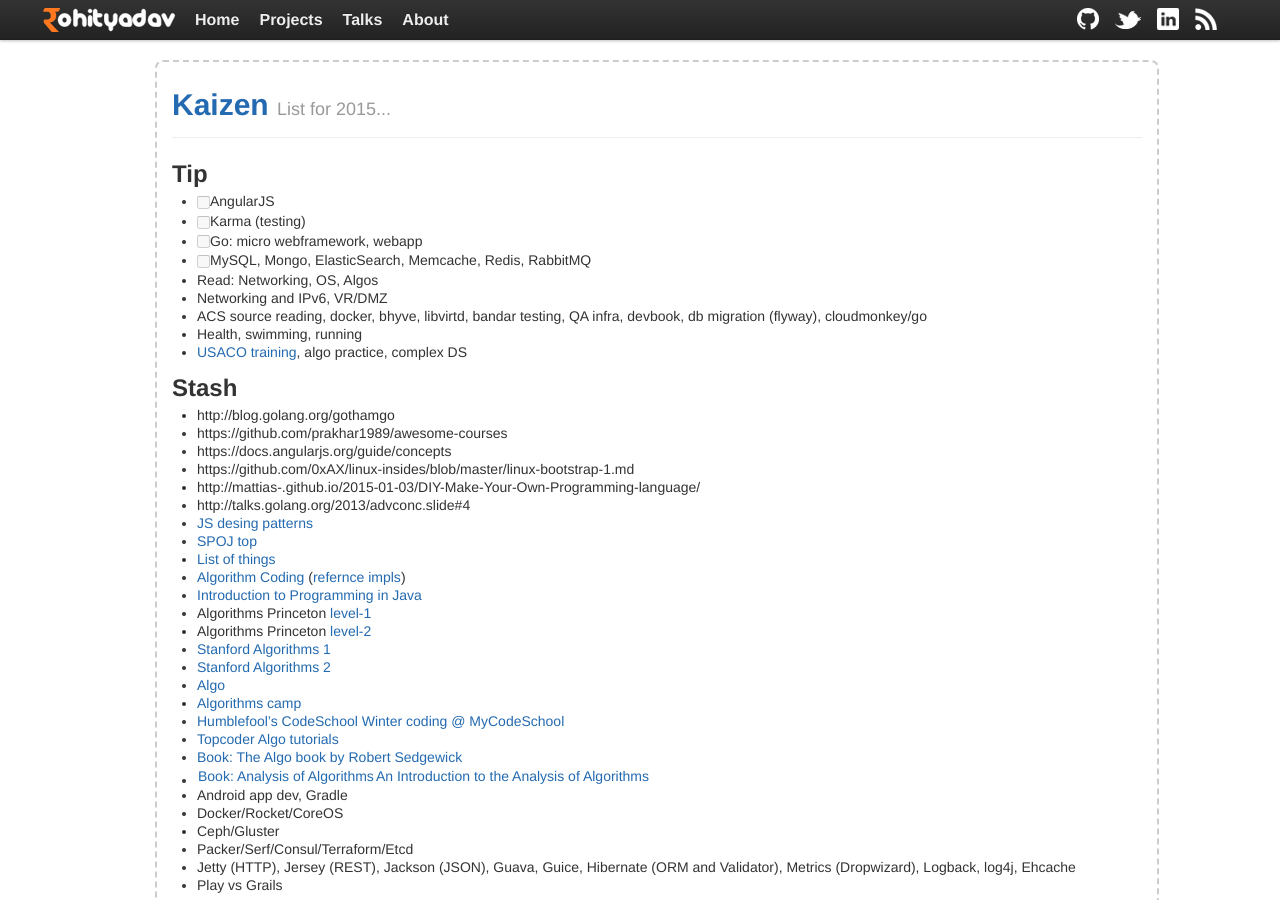
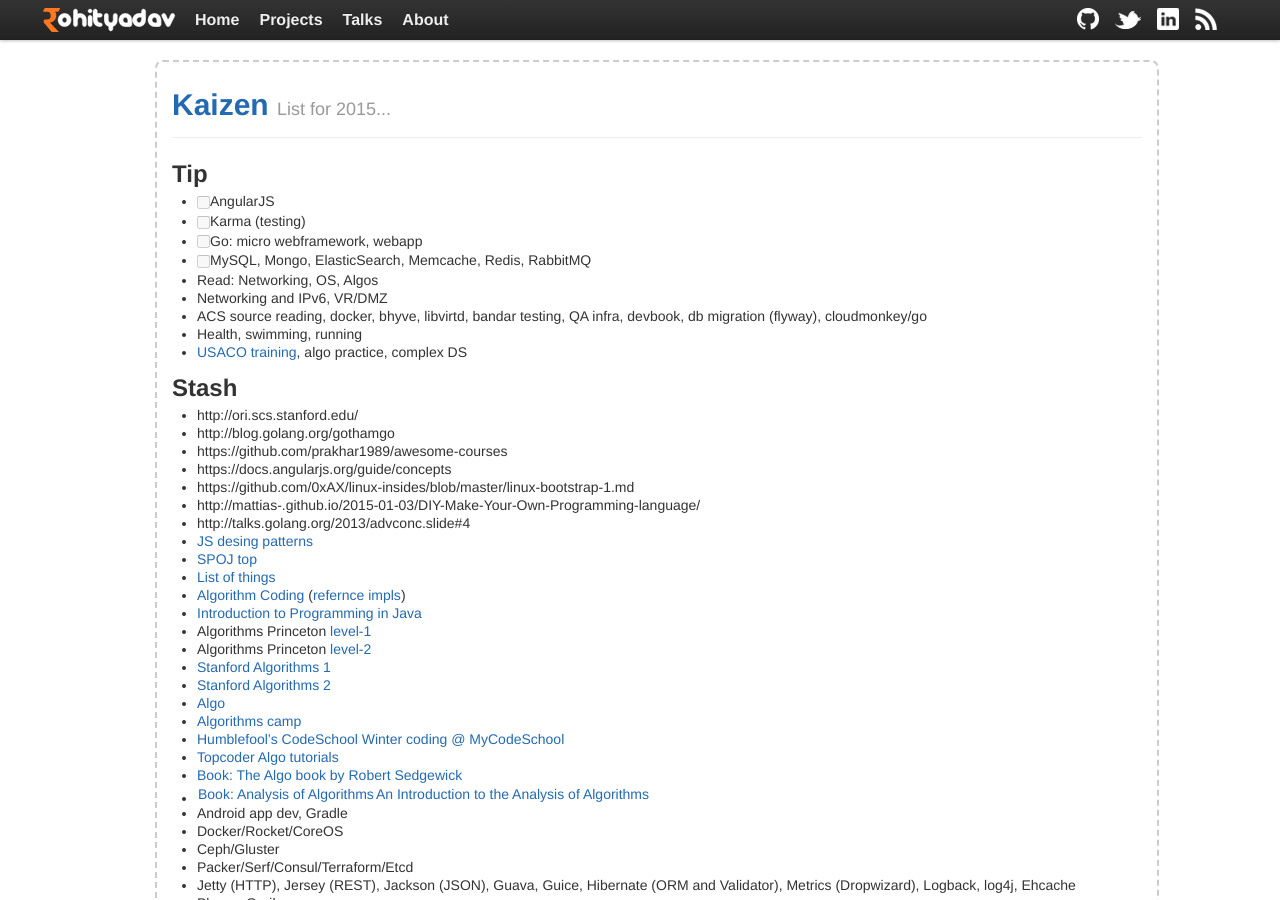
Before and after one commit to rohityadavcloud/rohityadavcloud.github.io, a Jekyll site: the page built from kaizen/index.markdown, in a window 1280 px wide and 900 px high. Built offline with Jekyll 4.4.1, drawn with Linux system fonts in a browser that asks for light colours; some of the changed lines change nothing that is shown.

Commit message:
ku
Signed-off-by: Rohit Yadav <rohit@scaleninja.com>

```diff
--- a/kaizen/index.markdown
+++ b/kaizen/index.markdown
@@ -18,6 +18,7 @@
 
 ## Stash
 
+- http://ori.scs.stanford.edu/
 - http://blog.golang.org/gothamgo
 - https://github.com/prakhar1989/awesome-courses
 - https://docs.angularjs.org/guide/concepts
```
